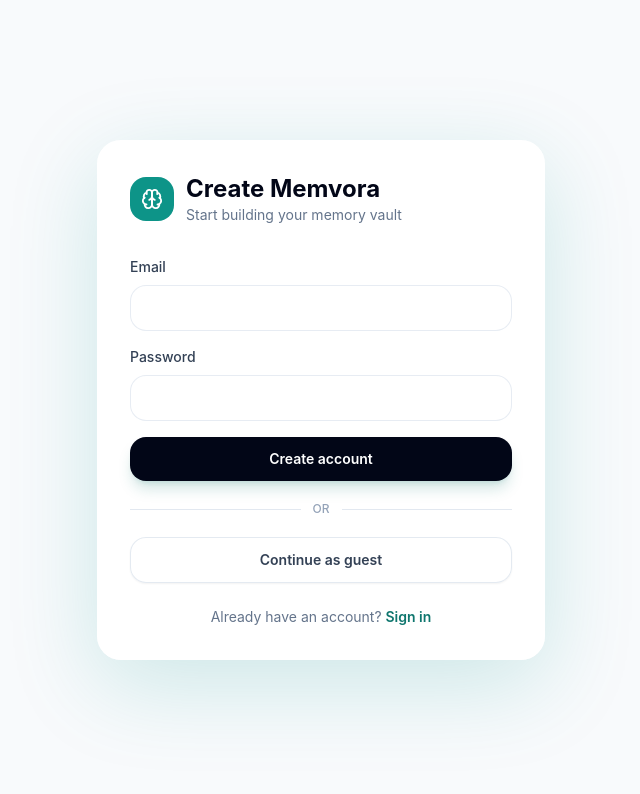
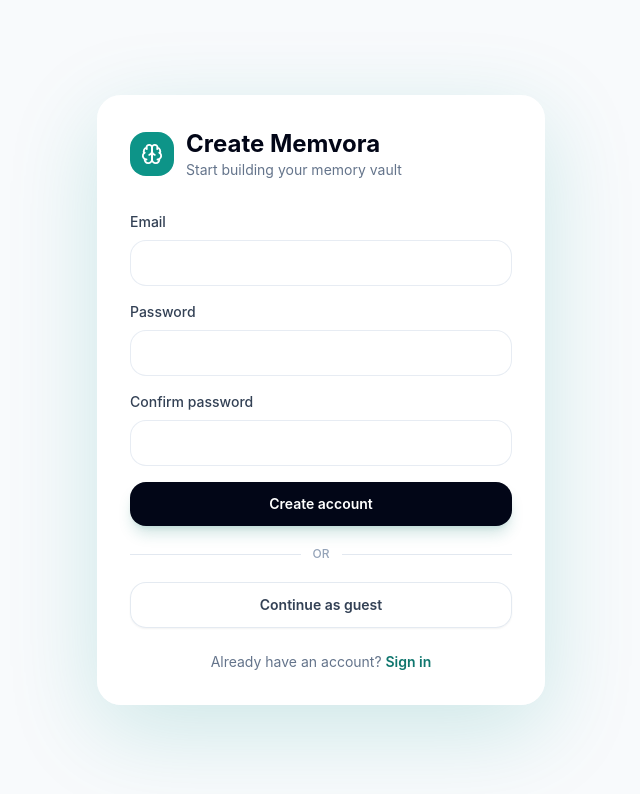
Before and after one commit to IshitaGupta-IG/memvora-ui, a React (Vite) app: page /register in a window 1280 px wide. Shown: the top 794 px of the page, without its empty margins (319-959 px from the left). Built offline with nearby package versions, Linux system fonts and the light colour scheme; no server answers.

Commit message:
Add confirm password to signup

```diff
--- a/src/pages/Register.tsx
+++ b/src/pages/Register.tsx
@@ -15,6 +15,7 @@ export default function Register() {
   const { signInAsGuest, signUp } = useAuth();
   const [email, setEmail] = useState("");
   const [password, setPassword] = useState("");
+  const [confirmPassword, setConfirmPassword] = useState("");
   const [message, setMessage] = useState("");
   const [error, setError] = useState("");
   const [emailRateLimited, setEmailRateLimited] = useState(false);
@@ -30,6 +31,12 @@ export default function Register() {
     setError("");
     setMessage("");
     setEmailRateLimited(false);
+
+    if (password !== confirmPassword) {
+      setError("Passwords do not match.");
+      return;
+    }
+
     setLoading(true);
 
     try {
@@ -96,6 +103,17 @@ export default function Register() {
               required
             />
           </div>
+          <div>
+            <label className="mb-2 block text-sm font-medium text-slate-700">Confirm password</label>
+            <input
+              className="input"
+              type="password"
+              minLength={6}
+              value={confirmPassword}
+              onChange={(event) => setConfirmPassword(event.target.value)}
+              required
+            />
+          </div>
           {error && <p className="rounded-xl bg-red-50 px-4 py-3 text-sm text-red-700">{error}</p>}
           {emailRateLimited && (
             <div className="rounded-2xl border border-amber-200 bg-amber-50 px-4 py-4">
```
